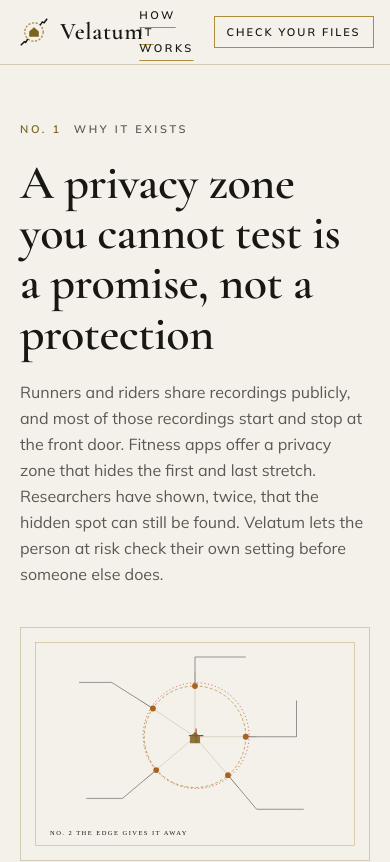
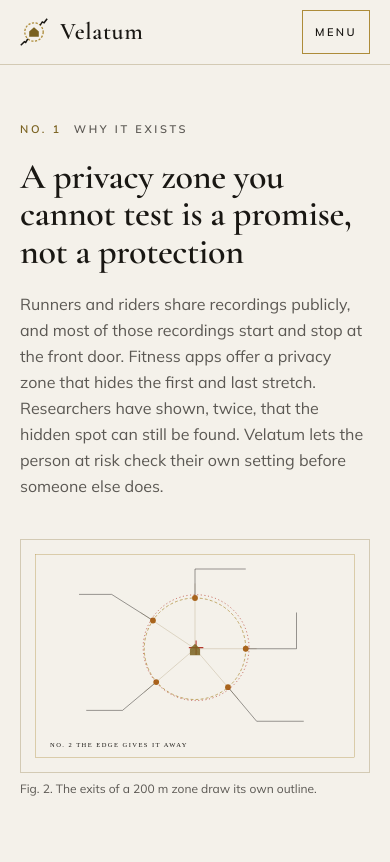
Before and after one commit to mericcintosun/velatum, a Next.js app: page /about in a window 390 px wide. Shown: the top 862 px of the page. Built offline with nearby package versions, Linux system fonts and the light colour scheme.

Commit message:
feat: mobile header disclosure and 44px touch targets on the demo path

```diff
--- a/app/about/page.tsx
+++ b/app/about/page.tsx
@@ -43,7 +43,7 @@ function LimitationsEmptyState() {
       <p className="text-sm text-muted-foreground">
         No limitations are listed in this build. The evidence view on the bench still names the distance leak it cannot measure.
       </p>
-      <Button asChild variant="outline" size="sm">
+      <Button asChild variant="outline" size="sm" className="min-h-11">
         <Link href="/?runner=maya">Open the sample runner Maya</Link>
       </Button>
     </div>
@@ -56,7 +56,7 @@ export default function AboutPage() {
       <header className="grid gap-10 lg:grid-cols-12 lg:items-end">
         <div className="space-y-5 lg:col-span-7">
           <CardLabel number={1}>Why it exists</CardLabel>
-          <h1 className="text-5xl leading-[1.05]">A privacy zone you cannot test is a promise, not a protection</h1>
+          <h1 className="text-4xl leading-[1.05] sm:text-5xl">A privacy zone you cannot test is a promise, not a protection</h1>
           <p className="max-w-[68ch] leading-relaxed text-muted-foreground">
             Runners and riders share recordings publicly, and most of those recordings start and stop at the front door. Fitness
             apps offer a privacy zone that hides the first and last stretch. Researchers have shown, twice, that the hidden spot
@@ -87,7 +87,7 @@ export default function AboutPage() {
             begin on the same doorstep, the doorstep is the answer.
           </p>
           <details className="group border-t border-border pt-4">
-            <summary className="text-sm font-semibold text-primary underline decoration-gold underline-offset-4">
+            <summary className="flex min-h-11 cursor-pointer items-center text-sm font-semibold text-primary underline decoration-gold underline-offset-4">
               Read what the research found
             </summary>
             <div className="mt-4 space-y-4 text-sm text-muted-foreground">
@@ -147,7 +147,7 @@ export default function AboutPage() {
             offset and ragged-edge preset and both guesses land hundreds of meters away. The result card turns green, the link in
             the address bar reproduces the exact numbers, and the cleaned file downloads with the same cuts.
           </p>
-          <Button asChild>
+          <Button asChild className="min-h-11 max-w-full whitespace-normal">
             <Link href="/?runner=maya&zone=200&offset=0&trim=0">Open Maya with a 200 m zone</Link>
           </Button>
         </div>
--- a/app/error.tsx
+++ b/app/error.tsx
@@ -12,8 +12,10 @@ export default function BenchErrorState({ reset }: { error: Error & { digest?: s
       <p className="font-display text-5xl font-semibold tracking-wide">Velatum</p>
       <h1 className="text-3xl">The bench stopped. Your files were not sent anywhere.</h1>
       <div className="flex flex-wrap items-center justify-center gap-4">
-        <Button onClick={() => reset()}>Try again</Button>
-        <Button asChild variant="outline">
+        <Button className="min-h-11" onClick={() => reset()}>
+          Try again
+        </Button>
+        <Button asChild variant="outline" className="min-h-11 max-w-full whitespace-normal">
           <Link href="/?runner=maya">Open the sample runner Maya</Link>
         </Button>
       </div>
--- a/app/not-found.tsx
+++ b/app/not-found.tsx
@@ -16,7 +16,7 @@ export default function NotFound() {
       <p className="text-sm leading-relaxed text-muted-foreground">
         This address shows nothing. The bench with the sample runner Maya is one click away.
       </p>
-      <Button asChild variant="outline">
+      <Button asChild variant="outline" className="min-h-11">
         <Link href="/?runner=maya">Back to the bench</Link>
       </Button>
     </section>
--- a/components/header-link.tsx
+++ b/components/header-link.tsx
@@ -12,7 +12,7 @@ export function BrandLink() {
     <Link
       href="/"
       aria-current={active ? "page" : undefined}
-      className="flex items-center gap-3 font-display text-2xl font-semibold tracking-wide text-foreground"
+      className="flex min-h-11 items-center gap-3 font-display text-2xl font-semibold tracking-wide text-foreground"
     >
       <BrandMark />
       Velatum
@@ -21,18 +21,57 @@ export function BrandLink() {
 }
 
 /** The one header link, "How it works", marked as current on /about. */
-export function HeaderLink() {
+export function HeaderLink({
+  className,
+  onClick,
+}: {
+  className?: string;
+  onClick?: (e: React.MouseEvent<HTMLAnchorElement>) => void;
+}) {
   const active = usePathname() === "/about";
   return (
     <Link
       href="/about"
+      onClick={onClick}
       aria-current={active ? "page" : undefined}
       className={cn(
-        "text-[11px] font-semibold uppercase tracking-[0.22em] text-muted-foreground underline decoration-transparent underline-offset-8 transition-colors hover:text-foreground hover:decoration-gold",
-        active && "text-foreground decoration-gold"
+        "inline-flex min-h-11 items-center text-[11px] font-semibold uppercase tracking-[0.22em] text-muted-foreground underline decoration-transparent underline-offset-8 transition-colors hover:text-foreground hover:decoration-gold",
+        active && "text-foreground decoration-gold",
+        className
       )}
     >
       How it works
     </Link>
   );
 }
+
+/**
+ * Below md the header's one link and one action sit in a native disclosure. The mark stays
+ * outside it, in BrandLink. A click on either link closes the panel.
+ */
+export function MobileMenu() {
+  const close = (e: React.MouseEvent<HTMLElement>) => {
+    const details = e.currentTarget.closest("details");
+    if (details) details.open = false;
+  };
+  return (
+    <details className="group md:hidden">
+      <summary className="flex min-h-11 min-w-11 cursor-pointer list-none items-center justify-center border border-gold px-3 text-[11px] font-semibold uppercase tracking-[0.22em] text-foreground [&::-webkit-details-marker]:hidden">
+        Menu
+      </summary>
+      <nav
+        aria-label="Primary"
+        className="absolute inset-x-0 top-full flex flex-col gap-1 border-b border-border bg-background px-5 pb-4 pt-2"
+      >
+        <HeaderLink className="w-full" onClick={close} />
+        <Link
+          href="/#your-files"
+          onClick={close}
+          className="inline-flex min-h-11 w-full items-center border border-gold px-3 text-[11px] font-semibold uppercase tracking-[0.18em] text-foreground hover:bg-secondary"
+        >
+          Check your files
+        </Link>
+      </nav>
+    </details>
+  );
+}
--- a/components/result-cell.tsx
+++ b/components/result-cell.tsx
@@ -147,7 +147,7 @@ export function ResultCell({ measurement, pending = false, settings, subjectLabe
                 {sourceLine} Before any defense: {m(result.baseline.error)}.
               </p>
             </div>
-            <Button variant="outline" className="self-start" onClick={() => setOpen(true)}>
+            <Button variant="outline" className="min-h-11 self-start" onClick={() => setOpen(true)}>
               Open the evidence
             </Button>
           </motion.div>
@@ -188,7 +188,7 @@ export function ResultCell({ measurement, pending = false, settings, subjectLabe
                     {referenceLabel.toLowerCase()}, down from {m(result.baseline.error)}
                   </h2>
                 </div>
-                <Button ref={closeRef} variant="ghost" size="sm" onClick={() => setOpen(false)}>
+                <Button ref={closeRef} variant="ghost" size="sm" className="min-h-11 min-w-11" onClick={() => setOpen(false)}>
                   Close
                 </Button>
               </div>
--- a/components/site-header.tsx
+++ b/components/site-header.tsx
@@ -1,21 +1,23 @@
 import Link from "next/link";
-import { BrandLink, HeaderLink } from "@/components/header-link";
+import { BrandLink, HeaderLink, MobileMenu } from "@/components/header-link";
 import { Button } from "@/components/ui/button";
 
 // IDENTITY HEADER row: solid ground, LINE border-b, sticky. The mark, one link, one action.
 // The brand link (with the one BrandMark) and "How it works" live in header-link.tsx so they
-// can read the current path and set aria-current.
+// can read the current path and set aria-current. Below md the link and the action sit in
+// MobileMenu, a native disclosure; the mark stays outside it.
 export function SiteHeader() {
   return (
     <header className="sticky top-0 z-30 border-b border-border bg-background">
-      <div className="mx-auto flex h-16 max-w-[82.5rem] items-center justify-between gap-6 px-5 lg:px-10">
+      <div className="mx-auto flex h-16 max-w-[82.5rem] items-center justify-between gap-4 px-5 lg:px-10">
         <BrandLink />
-        <nav aria-label="Primary" className="flex items-center gap-5">
+        <nav aria-label="Primary" className="hidden md:flex items-center gap-5">
           <HeaderLink />
-          <Button asChild variant="outline" size="sm">
+          <Button asChild variant="outline" size="sm" className="min-h-11">
             <Link href="/#your-files">Check your files</Link>
           </Button>
         </nav>
+        <MobileMenu />
       </div>
     </header>
   );
```
Also changed, not shown: components/upload-cell.tsx (+12 -8 lines), 1 other file (tests, documents, lock files or other folders).
